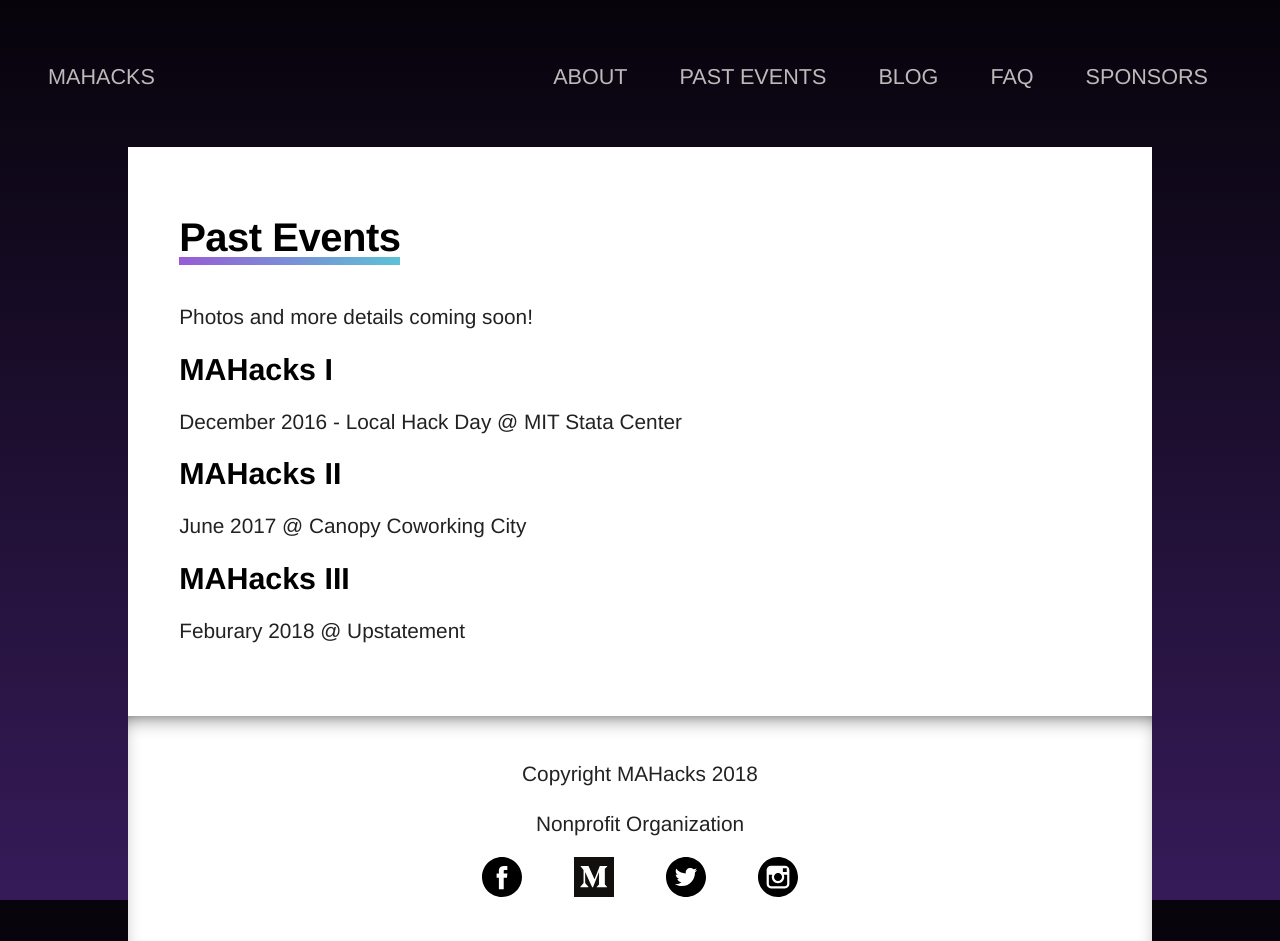
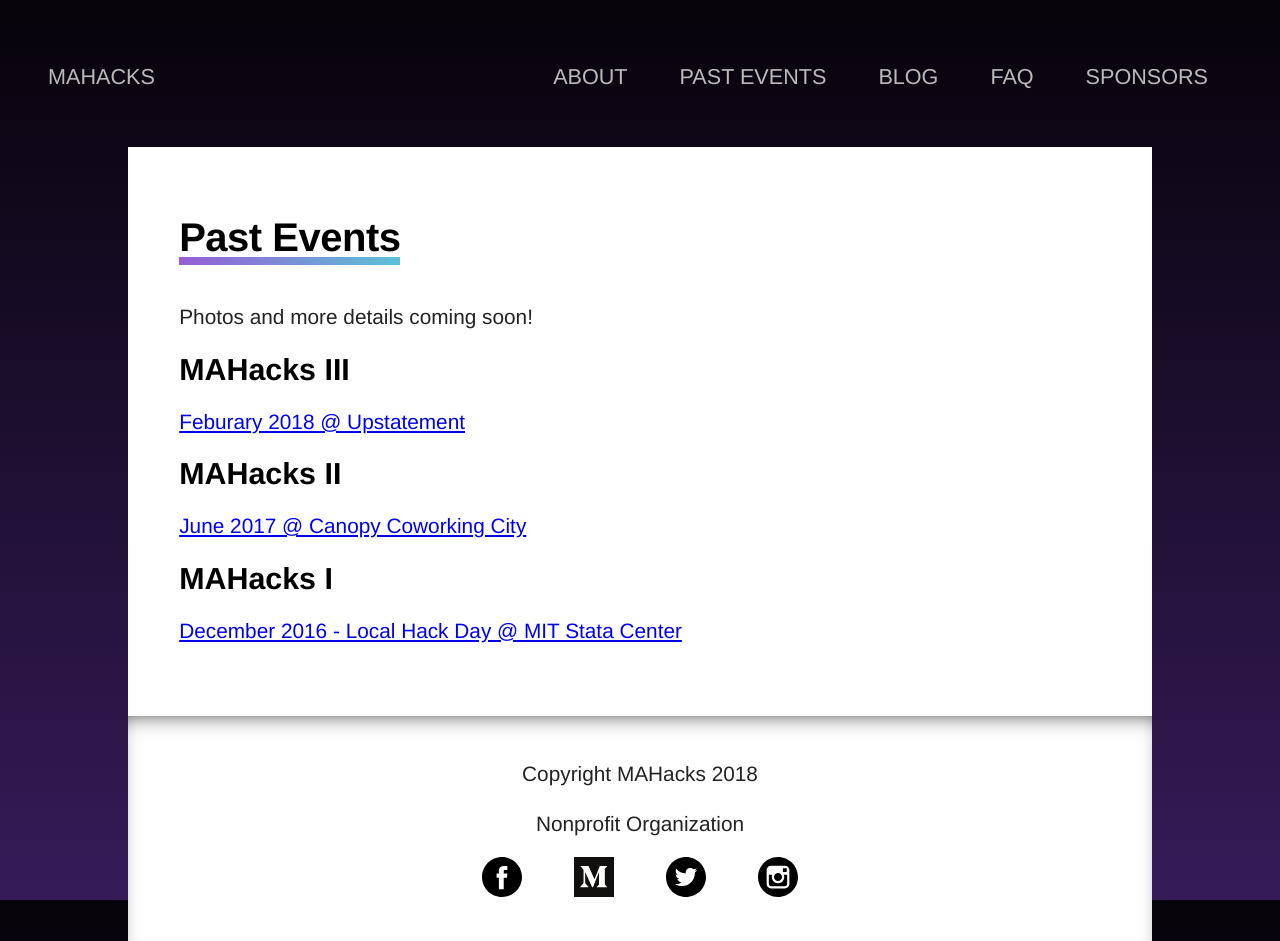
Before and after one commit to mahacks/old-website, a Jekyll site: the page built from past-events.md, in a window 1280 px wide. Built offline with Jekyll 4.4.1, drawn with Linux system fonts in a browser that asks for light colours; some web fonts are replaced; some of the changed lines change nothing that is shown.

Commit message:
added photos

```diff
--- a/past-events.md
+++ b/past-events.md
@@ -7,14 +7,15 @@
 
 Photos and more details coming soon!
 
-## MAHacks I
 
-December 2016 - Local Hack Day @ MIT Stata Center
+## MAHacks III
+
+[Feburary 2018 @ Upstatement](https://drive.google.com/open?id=18FUEZu3LfFUhlqt9DBDRrKmnufJGuqmn)
 
 ## MAHacks II
 
-June 2017 @ Canopy Coworking City
+[June 2017 @ Canopy Coworking City](https://drive.google.com/open?id=0B3ldwpaUHYkFdmdFSHUxNTVCTGM)
 
-## MAHacks III
+## MAHacks I
 
-Feburary 2018 @ Upstatement
+[December 2016 - Local Hack Day @ MIT Stata Center](https://drive.google.com/open?id=0B4nO8WEqjbHXeDdEMFdfcXY5ZUk)
```
